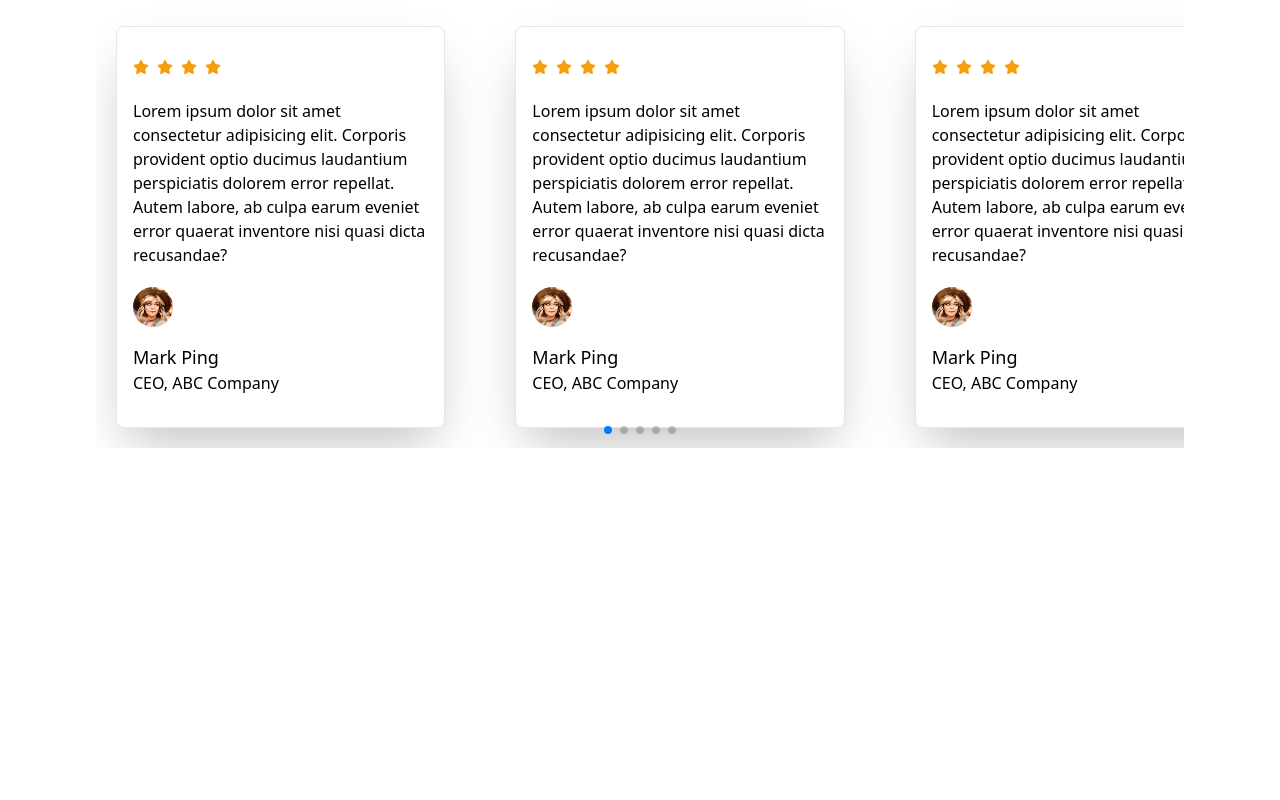
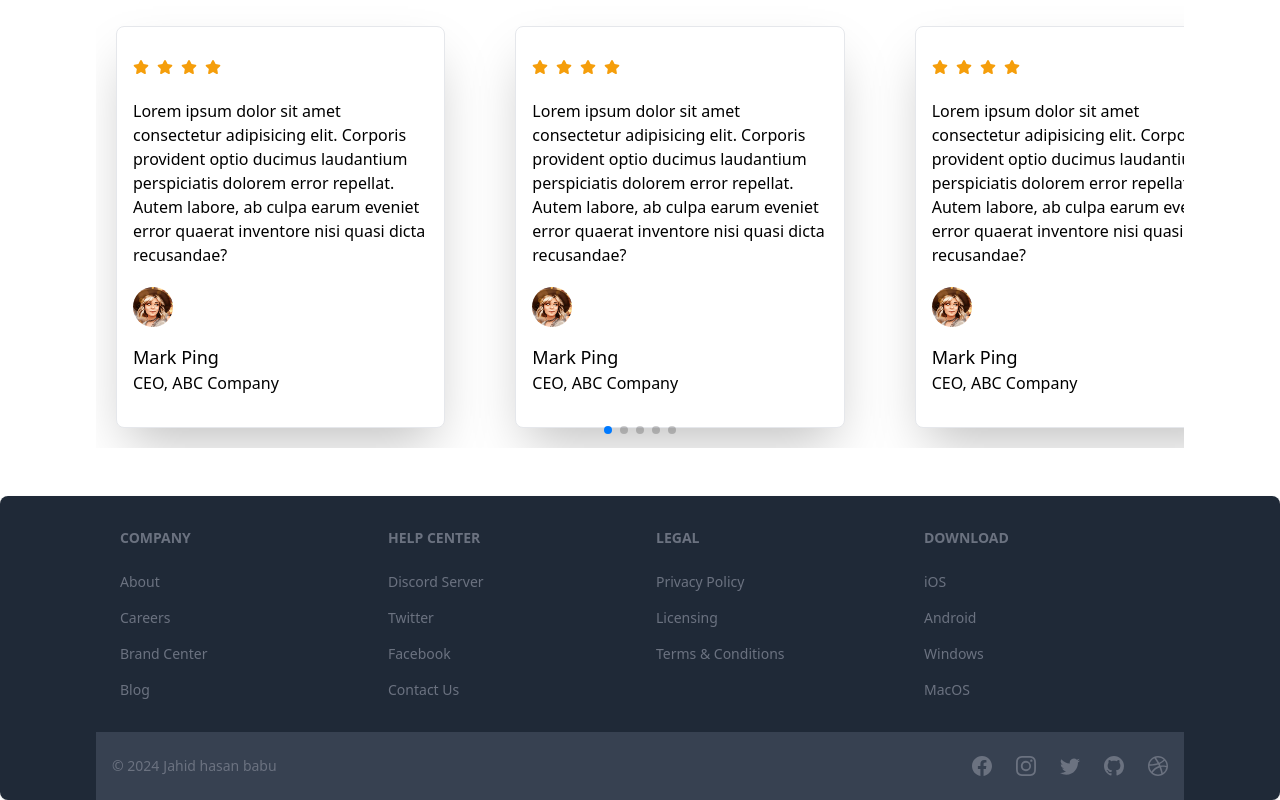
Before and after one commit to jahid-hasan-babu/MERN_FULLSTACK_PROJECT, a React (Vite) app in the folder Books/client/: page / in a window 1280 px wide. Shown: the part 2519-3319 px from the top of the page. Before the commit the page ends 3015 px from the top, so only its background shows below. Built offline with nearby package versions, Linux system fonts and the light colour scheme; no server answers.

Commit message:
footer-add

```diff
--- a/Books/client/src/App.jsx
+++ b/Books/client/src/App.jsx
@@ -1,12 +1,16 @@
 import React from "react";
 import { Outlet } from "react-router-dom";
 import NavBar from "./components/NavBar";
+import MyFooter from "./components/MyFooter";
 
 const App = () => {
   return (
     <>
       <NavBar />
-      <Outlet />
+      <div className="min-h-screen">
+        <Outlet />
+      </div>
+      <MyFooter />
     </>
   );
 };
--- /dev/null
+++ b/Books/client/src/components/MyFooter.jsx
@@ -0,0 +1,73 @@
+import React from "react";
+import { Footer } from "flowbite-react";
+import {
+  BsDribbble,
+  BsFacebook,
+  BsGithub,
+  BsInstagram,
+  BsTwitter,
+} from "react-icons/bs";
+
+const MyFooter = () => {
+  return (
+    <div>
+      <Footer bgDark>
+        <div className="w-full px-4 lg:px-24">
+          <div className="grid w-full grid-cols-2 gap-8 px-6 py-8 md:grid-cols-4">
+            <div>
+              <Footer.Title title="Company" />
+              <Footer.LinkGroup col>
+                <Footer.Link href="#">About</Footer.Link>
+                <Footer.Link href="#">Careers</Footer.Link>
+                <Footer.Link href="#">Brand Center</Footer.Link>
+                <Footer.Link href="#">Blog</Footer.Link>
+              </Footer.LinkGroup>
+            </div>
+            <div>
+              <Footer.Title title="help center" />
+              <Footer.LinkGroup col>
+                <Footer.Link href="#">Discord Server</Footer.Link>
+                <Footer.Link href="#">Twitter</Footer.Link>
+                <Footer.Link href="#">Facebook</Footer.Link>
+                <Footer.Link href="#">Contact Us</Footer.Link>
+              </Footer.LinkGroup>
+            </div>
+            <div>
+              <Footer.Title title="legal" />
+              <Footer.LinkGroup col>
+                <Footer.Link href="#">Privacy Policy</Footer.Link>
+                <Footer.Link href="#">Licensing</Footer.Link>
+                <Footer.Link href="#">Terms &amp; Conditions</Footer.Link>
+              </Footer.LinkGroup>
+            </div>
+            <div>
+              <Footer.Title title="download" />
+              <Footer.LinkGroup col>
+                <Footer.Link href="#">iOS</Footer.Link>
+                <Footer.Link href="#">Android</Footer.Link>
+                <Footer.Link href="#">Windows</Footer.Link>
+                <Footer.Link href="#">MacOS</Footer.Link>
+              </Footer.LinkGroup>
+            </div>
+          </div>
+          <div className="w-full bg-gray-700 px-4 py-6 sm:flex sm:items-center sm:justify-between">
+            <Footer.Copyright
+              href="#"
+              by="Jahid hasan babu"
+              year={new Date().getFullYear()}
+            />
+            <div className="mt-4 flex space-x-6 sm:mt-0 sm:justify-center">
+              <Footer.Icon href="#" icon={BsFacebook} />
+              <Footer.Icon href="#" icon={BsInstagram} />
+              <Footer.Icon href="#" icon={BsTwitter} />
+              <Footer.Icon href="#" icon={BsGithub} />
+              <Footer.Icon href="#" icon={BsDribbble} />
+            </div>
+          </div>
+        </div>
+      </Footer>
+    </div>
+  );
+};
+
+export default MyFooter;
```
